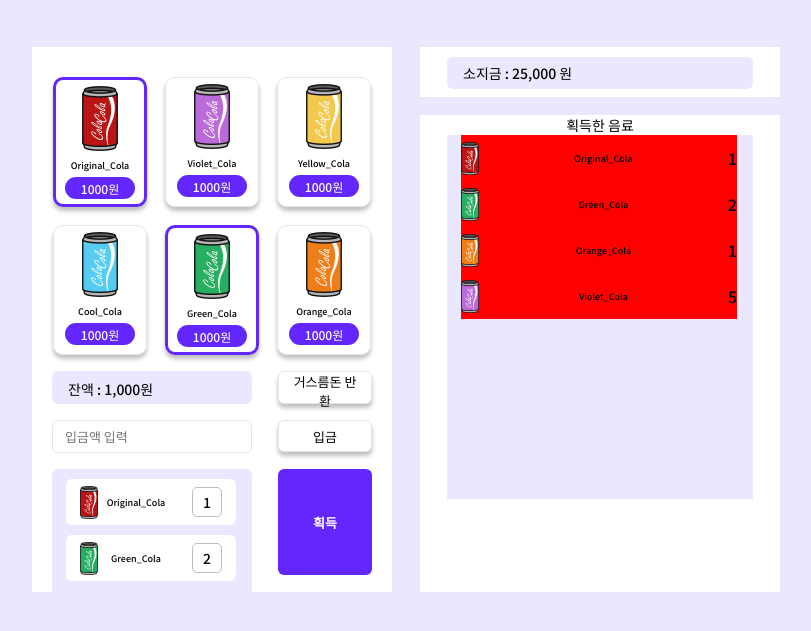
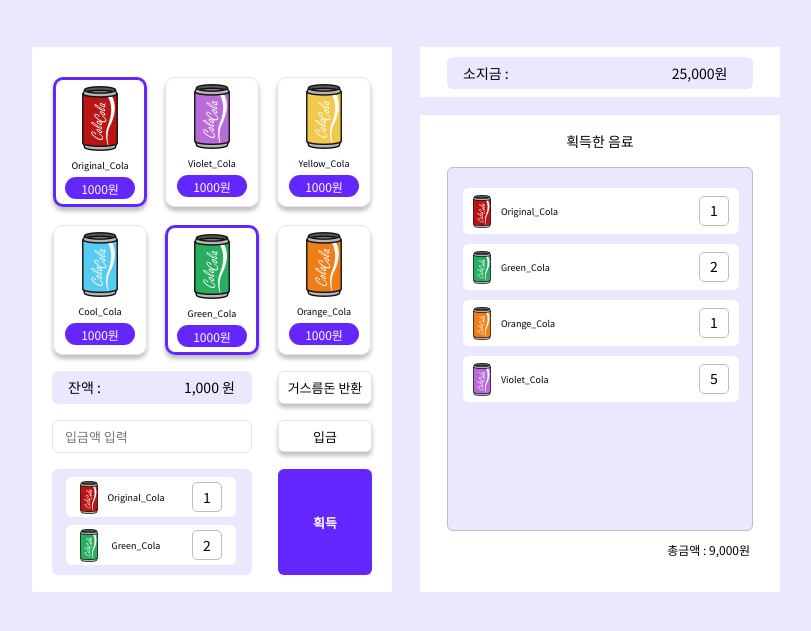
Before and after one commit to Nam-Wijeong/vending-machine, a plain HTML site: page index.html in a window 1280 px wide. Shown: the part 167-798 px from the top of the page, without its empty margins (234-1045 px from the left). Drawn offline with Linux system fonts and the light colour scheme.

Commit message:
0411 update

```diff
--- a/index.html
+++ b/index.html
@@ -9,7 +9,7 @@
     <link rel="preconnect" href="https://fonts.googleapis.com" />
     <link rel="preconnect" href="https://fonts.gstatic.com" crossorigin />
     <link
-      href="https://fonts.googleapis.com/css2?family=Noto+Sans+KR:wght@500&display=swap"
+      href="https://fonts.googleapis.com/css2?family=Noto+Sans+KR&display=swap"
       rel="stylesheet"
     />
   </head>
@@ -29,7 +29,7 @@
             <h2 class="cola_name">Original_Cola</h2>
             <button class="price_btn">1000원</button>
           </div>
-          <div class="list">
+          <div class="list violet">
             <img
               class="cola_img"
               src="/image/Violet_Cola.png"
@@ -72,9 +72,13 @@
           </div>
         </section>
         <section class="change">
-          <h2 class="change_price">잔액 : 1,000원</h2>
+          <section class="change_price">
+            <h2>잔액 :</h2>
+            <div>1,000 원</div>
+          </section>
           <button class="change_btn">거스름돈 반환</button>
         </section>
+
         <section class="receipts">
           <input type="text" class="receipts_input" placeholder="입금액 입력" />
           <button class="receipts_btn">입금</button>
@@ -97,7 +101,10 @@
       </section>
       <section class="machine_right">
         <section class="current">
-          <h2 class="current_money">소지금 : 25,000 원</h2>
+          <section class="current_money">
+            <h2>소지금 :</h2>
+            <div>25,000원</div>
+          </section>
         </section>
         <section class="bought_list">
           <h2 class="bought_list_title">획득한 음료</h2>
@@ -123,6 +130,7 @@
               <p>5</p>
             </section>
           </section>
+          <h2 class="total">총금액 : 9,000원</h2>
         </section>
       </section>
     </main>
--- a/style.css
+++ b/style.css
@@ -83,6 +83,11 @@ body {
   margin-bottom: 3px;
 }
 
+.violet::before {
+  content: '';
+  background-image: url(image/Sold-out.png);
+}
+
 .price_btn {
   cursor: pointer;
   width: 70px;
@@ -102,15 +107,23 @@ body {
 }
 
 .change_price {
-  text-align: left;
   width: 200px;
   height: 33px;
-  padding: 8px 16px;
   background-color: #eae8fe;
   border-radius: 6px;
   font-size: 14px;
+  padding: 6px 16px;
 }
 
+.change h2 {
+  display: inline;
+  text-align: left;
+  padding-right: 80px;
+}
+
+.change div {
+  display: inline;
+}
 .change_btn {
   cursor: pointer;
   width: 94px;
@@ -121,7 +134,7 @@ body {
   box-shadow: 0px 4px 4px rgba(0, 0, 0, 0.25);
   border-radius: 6px;
   font-size: 13px;
-  padding: 0 10px;
+  padding: 6px 0;
 }
 
 .receipts {
@@ -160,7 +173,7 @@ body {
 
 .gained_box {
   width: 200px;
-  height: 134px;
+  height: 106px;
   background-color: #eae8fe;
   border-radius: 6px;
 }
@@ -169,10 +182,10 @@ body {
   display: flex;
   justify-content: space-between;
   align-items: center;
-  margin: 10px 14px;
+  margin: 8px 14px;
   padding: 14px;
   width: 170px;
-  height: 46px;
+  height: 40px;
   border-radius: 6px;
   background-color: #ffffff;
 }
@@ -235,6 +248,15 @@ body {
   font-size: 14px;
 }
 
+.current_money h2 {
+  display: inline;
+}
+
+.current_money div {
+  display: inline;
+  padding-left: 160px;
+}
+
 .bought_list {
   width: 360px;
   height: 477px;
@@ -247,20 +269,26 @@ body {
   width: 306px;
   height: 364px;
   margin: 0px auto;
+  padding: 10px 15px;
   background-color: #eae8fe;
+  border: 1px solid #bdbdbd;
+  border-radius: 6px;
 }
 
 .bought_list_title {
   font-size: 14px;
+  padding: 16px 0;
   text-align: center;
 }
 
 .bought_cola {
   display: flex;
   justify-content: space-between;
-  background-color: red;
+  background-color: white;
+  border-radius: 6px;
   align-items: center;
-  margin: 0px 14px;
+  margin: 10px 0;
+  padding: 10px;
   width: 276px;
   height: 46px;
 }
@@ -268,8 +296,27 @@ body {
 .bought_cola img {
   width: 17.93px;
   height: 32.93px;
+  margin-right: 10px;
 }
 
 .bought_cola h2 {
   font-size: 9px;
 }
+
+.bought_cola p {
+  border: 1px solid #bdbdbd;
+  border-radius: 5px;
+  width: 30px;
+  height: 30px;
+  text-align: center;
+  padding: 3px;
+  margin-left: auto;
+  font-size: 14px;
+}
+
+.total {
+  font-size: 12px;
+  text-align: right;
+  margin-right: 30px;
+  margin-top: 10px;
+}
```
